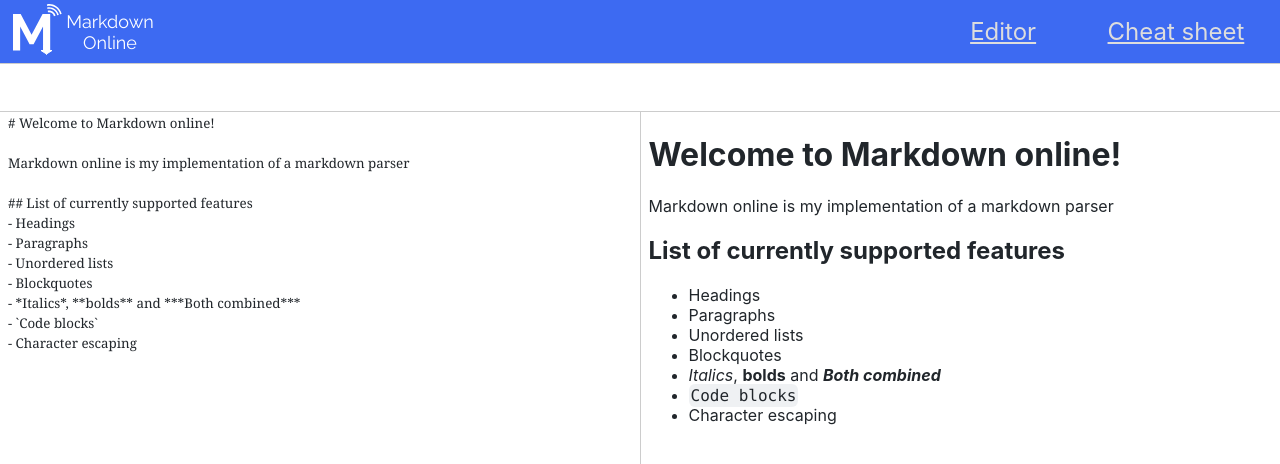
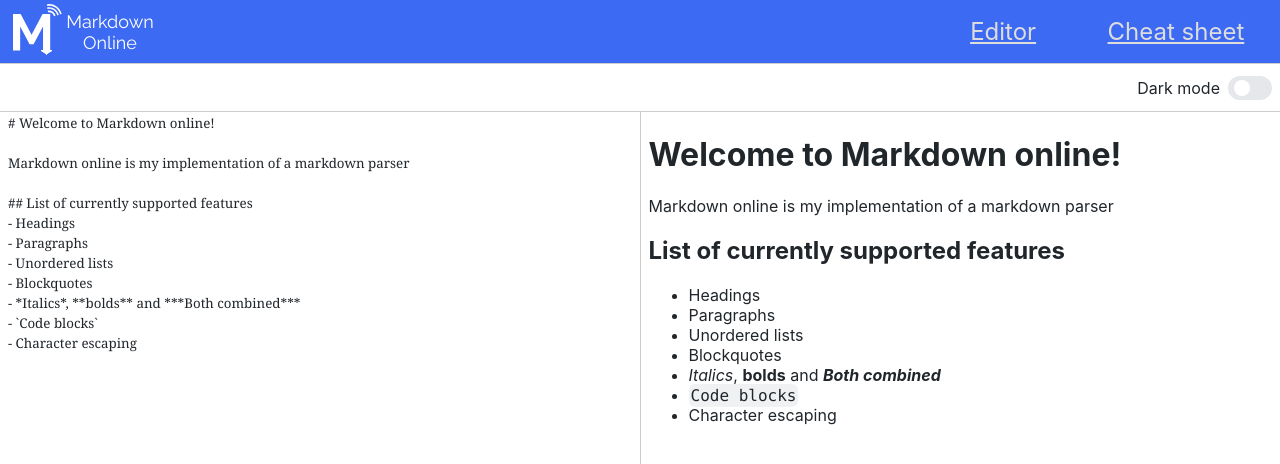
Before and after one commit to UltimateDoge5/Markdown-online, a React (Create React App) app: page / in a window 1280 px wide. Shown: the top 464 px of the page. Built offline with nearby package versions, Linux system fonts and the light colour scheme.

Commit message:
Added a dark mode toggle
Added a dark mode toggle. Dark mode setting will be saved in local storage.

```diff
--- a/package.json
+++ b/package.json
@@ -3,6 +3,7 @@
   "version": "0.1.11",
   "private": true,
   "dependencies": {
+    "@headlessui/react": "^1.4.2",
     "@testing-library/jest-dom": "^5.11.4",
     "@testing-library/react": "^11.1.0",
     "@testing-library/user-event": "^12.1.10",
--- a/src/App.tsx
+++ b/src/App.tsx
@@ -3,8 +3,9 @@ import { useEffect, useRef, useState } from "react";
 import Navbar from "./components/navbar";
 import { boldify, escapeCharacters, escapeCodeBlocks } from "./tools";
 import "./styles/App.css";
+import Toggle from "./components/toggle";
 
-function App() {
+const App = () => {
 	const [markdown, setMarkdown] = useState("");
 	const [darkMode, setDarkMode] = useState(false);
 	const outputRef = useRef<HTMLDivElement>(null);
@@ -14,15 +15,27 @@ function App() {
 			"# Welcome to Markdown online!\n\nMarkdown online is my implementation of a markdown parser\n\n## List of currently supported features\n- Headings\n- Paragraphs\n- Unordered lists\n- Blockquotes\n- *Italics*, **bolds** and ***Both combined***\n- `Code blocks`\n- Character escaping"
 		);
 
-		setDarkMode(window.matchMedia("prefers-color-scheme: dark").matches);
+		if (localStorage.getItem("darkMode") === "true") {
+			setDarkMode(true);
+		} else {
+			setDarkMode(window.matchMedia("prefers-color-scheme: dark").matches);
+		}
 
 		window.matchMedia("prefers-color-scheme: dark").addEventListener("change", (e) => {
-			setDarkMode(e.matches);
+			if (localStorage.getItem("darkMode") === "true") {
+				setDarkMode(true);
+			} else {
+				setDarkMode(e.matches);
+			}
 		});
 
 		return () => {
 			window.matchMedia("prefers-color-scheme: dark").removeEventListener("change", (e) => {
-				setDarkMode(e.matches);
+				if (localStorage.getItem("darkMode") === "true") {
+					setDarkMode(true);
+				} else {
+					setDarkMode(e.matches);
+				}
 			});
 		};
 	}, []);
@@ -34,7 +47,15 @@ function App() {
 	return (
 		<>
 			<Navbar />
-			<div className={darkMode ? "dark" : "light"}></div>
+			<div className={darkMode ? "dark" : "light"}>
+				<Toggle
+					label="Dark mode"
+					onChange={(enabled) => {
+						setDarkMode(enabled);
+						localStorage.setItem("darkMode", enabled.toString());
+					}}
+				/>
+			</div>
 			<main className={darkMode ? "dark" : "light"}>
 				<textarea
 					wrap="on"
@@ -81,7 +102,7 @@ function App() {
 			</main>
 		</>
 	);
-}
+};
 
 const parseMarkdown = (text: string): string => {
 	//Parse markdown to html elements string
--- /dev/null
+++ b/src/components/toggle.tsx
@@ -0,0 +1,34 @@
+import { useState } from "react";
+import { Switch } from "@headlessui/react";
+import "../styles/toggle.css";
+
+const Toggle = ({ state = false, label, onChange }: ToggleProps) => {
+	const [enabled, setEnabled] = useState(state);
+
+	return (
+		<Switch.Group>
+			<div className="toggleGroup">
+				<Switch.Label className="toggleLabel">{label}</Switch.Label>
+				<Switch
+					checked={enabled}
+					onChange={() => {
+						setEnabled(!enabled);
+						onChange(!enabled);
+					}}
+					className="toggle"
+					style={enabled ? { backgroundColor: "rgb(37, 99, 235)" } : { backgroundColor: "rgb(229, 231, 235)" }}
+				>
+					<span style={enabled ? { transform: "translateX(20px)" } : { transform: "translateX(0px)" }} />
+				</Switch>
+			</div>
+		</Switch.Group>
+	);
+};
+
+interface ToggleProps {
+	state?: boolean;
+	label: string;
+	onChange: (enabled: boolean) => void;
+}
+
+export default Toggle;
--- a/src/styles/App.css
+++ b/src/styles/App.css
@@ -54,12 +54,12 @@ code {
 
 #root > div {
 	display: flex;
-	justify-content: center;
+	justify-content: right;
 	align-items: center;
 	height: 6vh;
-	background-color: var(--background-light);
 	border-bottom: 1px solid #ccc;
 	box-sizing: border-box;
+	padding: 4px 8px;
 }
 
 @media (max-width: 575.98px) {
--- a/src/styles/index.css
+++ b/src/styles/index.css
@@ -33,6 +33,12 @@
 	background-color: var(--light);
 }
 
+.dark,
+.light {
+	transition: 0.3s ease-in-out;
+	transition-property: color, background-color;
+}
+
 body {
 	margin: 0;
 	font-family: -apple-system, "Raleway";
--- /dev/null
+++ b/src/styles/toggle.css
@@ -0,0 +1,28 @@
+.toggle {
+	position: relative;
+	display: inline-flex;
+	align-items: center;
+	height: 1.5rem;
+	width: 2.75rem;
+	border-radius: 9999px;
+	border: 0;
+	transition: background-color 0.2s ease-in-out;
+}
+
+.toggle span {
+	display: inline-block;
+	width: 1rem;
+	height: 1rem;
+	background-color: white;
+	border-radius: 9999px;
+	transition: transform 0.2s ease-in-out;
+}
+
+.toggleLabel {
+	margin-right: 8px;
+}
+
+.toggleGroup {
+	display: flex;
+	align-items: center;
+}
```
Also changed, not shown: 1 other file (tests, documents, lock files or other folders).
